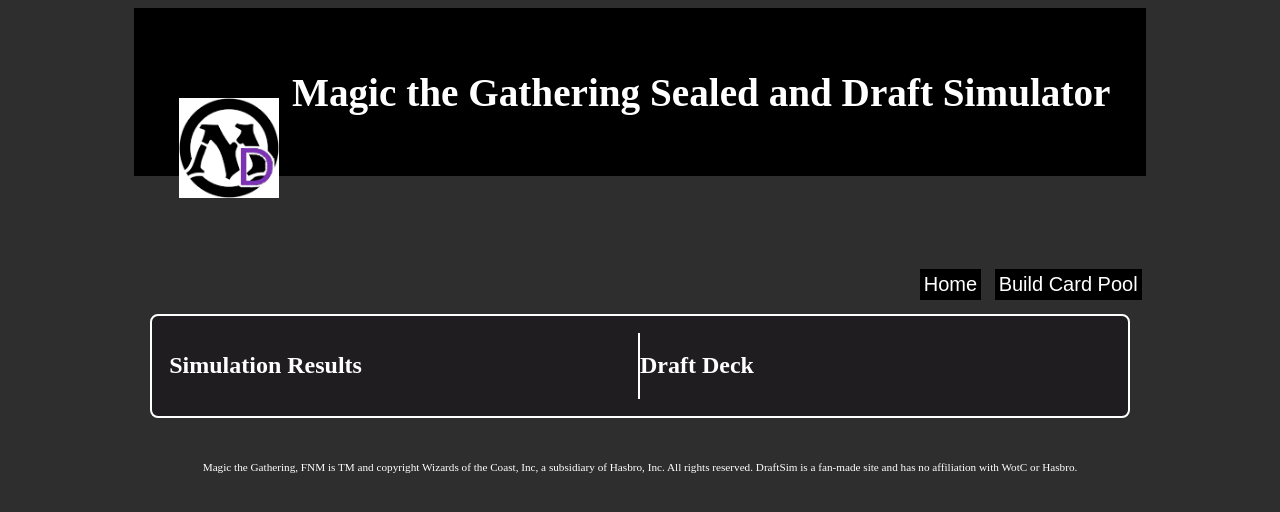
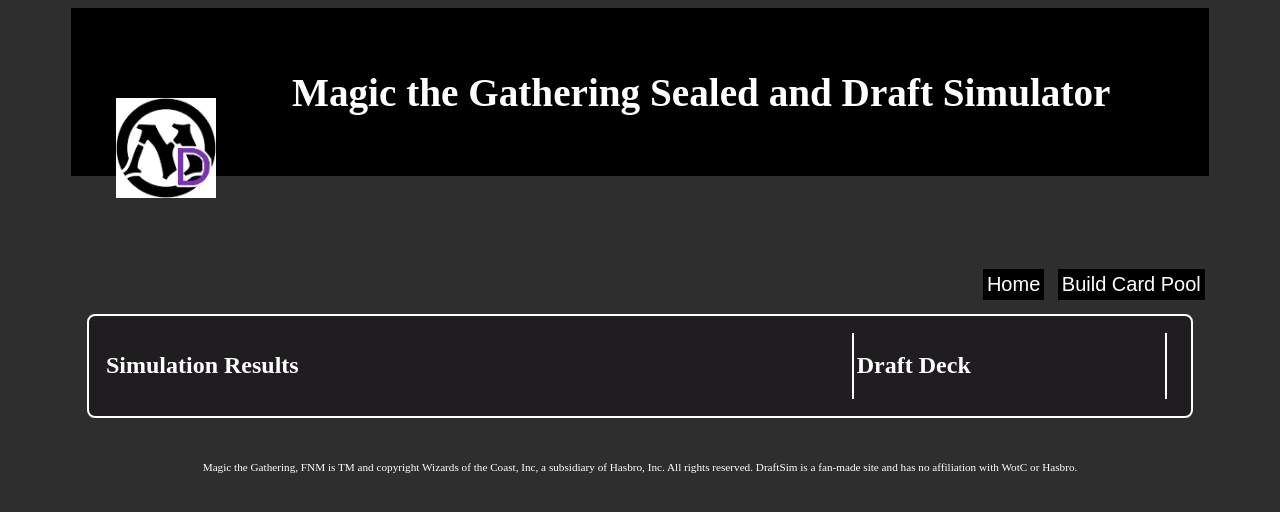
Before and after one commit to radderic/CIS-350-Project, a Flask app: page /sealed in a window 1280 px wide. Shown: the top 512 px of the page. Run offline with Flask 2, Linux system fonts and the light colour scheme; some web fonts are replaced.

Commit message:
Added display functionality to sealed results and sealed container, renamed favicon to fix display issues

```diff
--- a/static/css/style.css
+++ b/static/css/style.css
@@ -202,21 +202,51 @@ button:hover{
 }
 
 #draft-deck, #sealed-deck {
-    max-height: 100%;
     overflow: auto;
 }
 
 .results-container {
-    width: 50%;
+    overflow-y: scroll;
+    max-height: 800px;
+    width: 70%;
+    margin-right: .2em;
     border-right: 2px solid white;
 }
 
 /*Styles the card images for sealed to be buttons*/
 .sealed-card {
-    display: flex;
-    flex-wrap: wrap;
+    padding: 0.5em;
+    display: inline-flex;
     clear: both;
     justify-content: space-around;
+}
+
+/*Styles the container holding the deck for Sealed format*/
+.picks-container {
+    overflow-y: scroll;
+    max-height: 800px;
+    width: 29%;
+    margin-right: .2em;
+    border-right: 2px solid white;
+}
+
+/*background color for deck-card doesn't seem to be working - TODO Fix*/
+/*Styles the cards in the deck for Sealed format*/
+.deck-card {
+    background-color: #1f1d20;
+}
+.deck-card:hover {
+    background-color: #3a333d;
+}
+.deck-card p{
+    border: 2px;
+    border-style: solid;
+    border-color: #ffffff;
+    border-radius: .5em;
+    font-weight: bold;
+    font-size: 1.5em;
+    margin: .2em;
+    padding: .2em;
 }
 
 /*media query for tablet viewport targets screens with a min width of 669px*/
@@ -274,9 +304,9 @@ button:hover{
 /*media query for desktop viewport targets screens with a min width of 976px*/
 @media only screen and (min-width: 976px){
 
-    /*changes max width to 80% of the screen(AS)*/
+    /*changes max width to 90% of the screen*/
     #outerwrapper{
-        width: 80%;
+        width: 90%;
     }
 
     /*header height, font size and text alignment*/
--- a/templates/sealed.html
+++ b/templates/sealed.html
@@ -25,14 +25,13 @@
             <main class="sealed-split">
                 <div class="results-container">
                     <h2>Simulation Results</h2>
-                    <div id="sealed-results">
-                    </div>
+                    <!--Contains the cards in the sealed result as images-->
+                    <div id="sealed-results"></div>
                 </div>
                 <div class="picks-container">
+                    <h2>Draft Deck</h2>
+                    <!--Contains the cards added to the deck as buttons-->
                     <div id="sealed-picks">
-                        <h2>Draft Deck</h2>
-                        <div id="sealed-results">
-                        </div>
                     </div>
                 </div>
             </main>
```
Also changed, not shown: static/js/sort_cards.js (+35 -6 lines), static/images/favicon.png (renamed from static/images/mtglogo.png).
